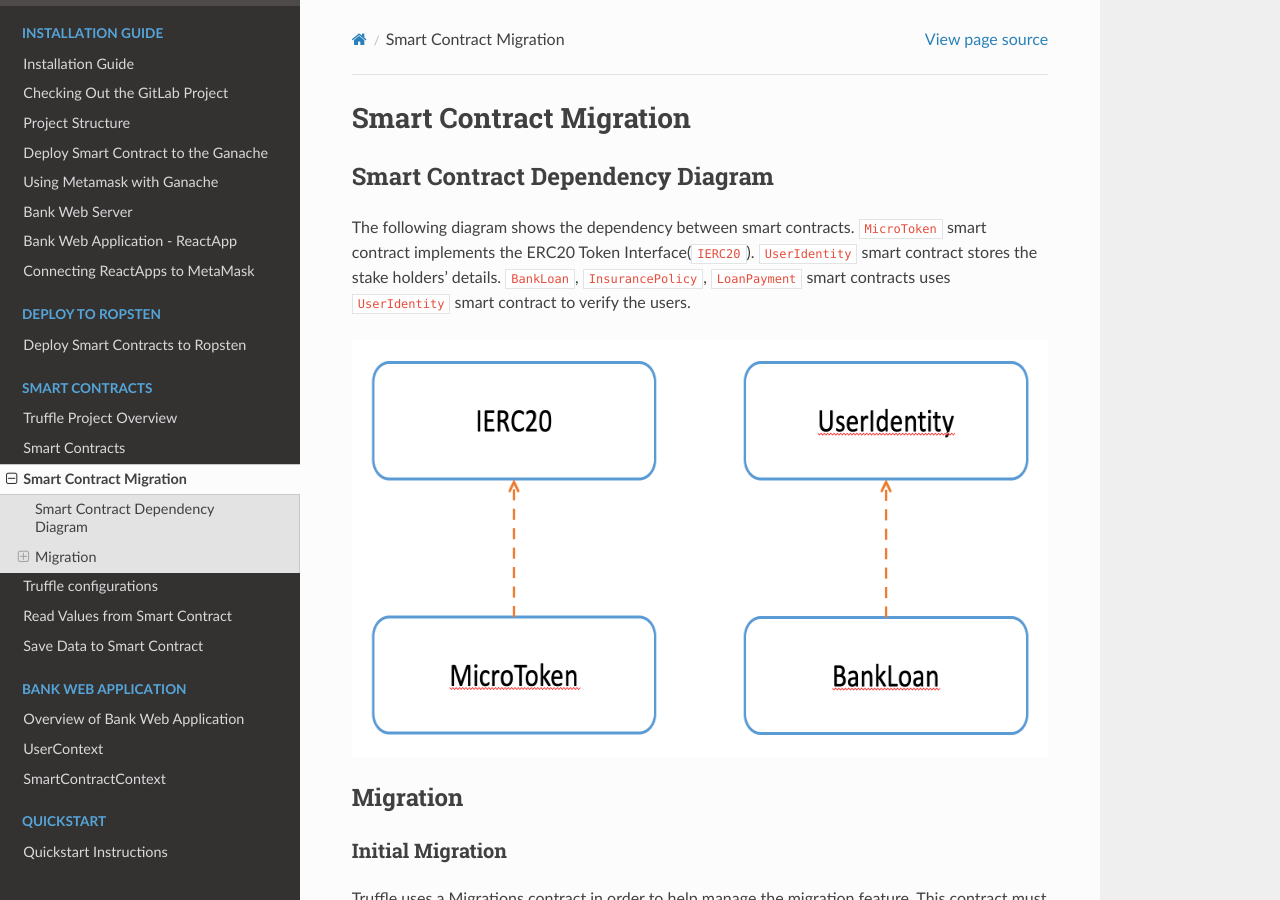
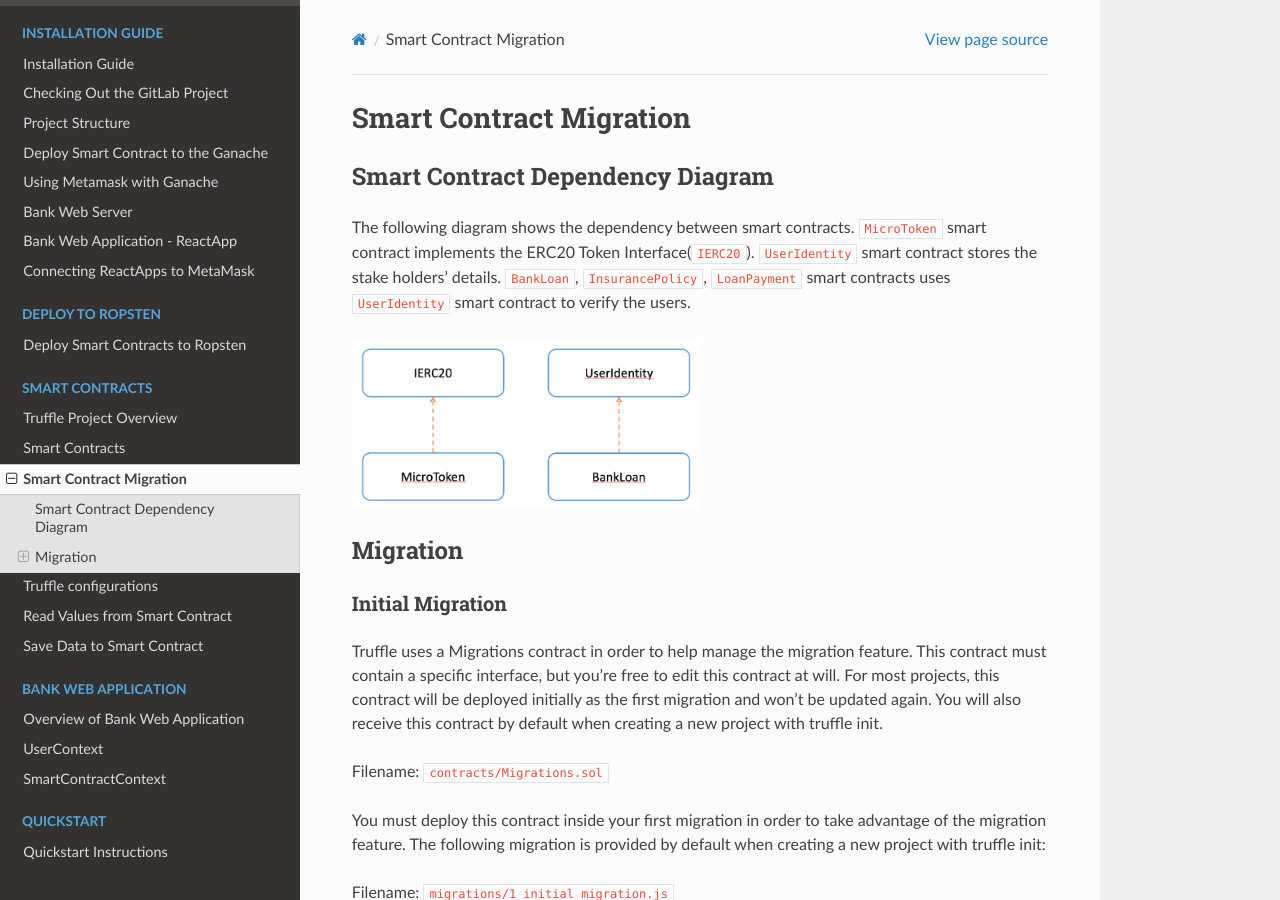
Before and after one commit to NivedithaKarthikeyan/LandregistryApp, a Sphinx documentation site: the page built from docs/source/blockchain/migration.rst, in a window 1280 px wide and 900 px high. Built offline with Sphinx 7.4.7 and the Read the Docs theme 2.0.0, drawn with Linux system fonts in a browser that asks for light colours.

Commit message:
Update docs/source/blockchain/migration.rst

```diff
--- a/docs/source/blockchain/migration.rst
+++ b/docs/source/blockchain/migration.rst
@@ -10,7 +10,7 @@ The following diagram shows the dependency between smart contracts.
 ``BankLoan``, ``InsurancePolicy``, ``LoanPayment`` smart contracts uses ``UserIdentity`` smart contract to verify the users.
 
 .. image:: ../images/smart_contract_dependency.png
-    :scale: 50%
+    :width: 50%
 
 Migration
 ----------
```
